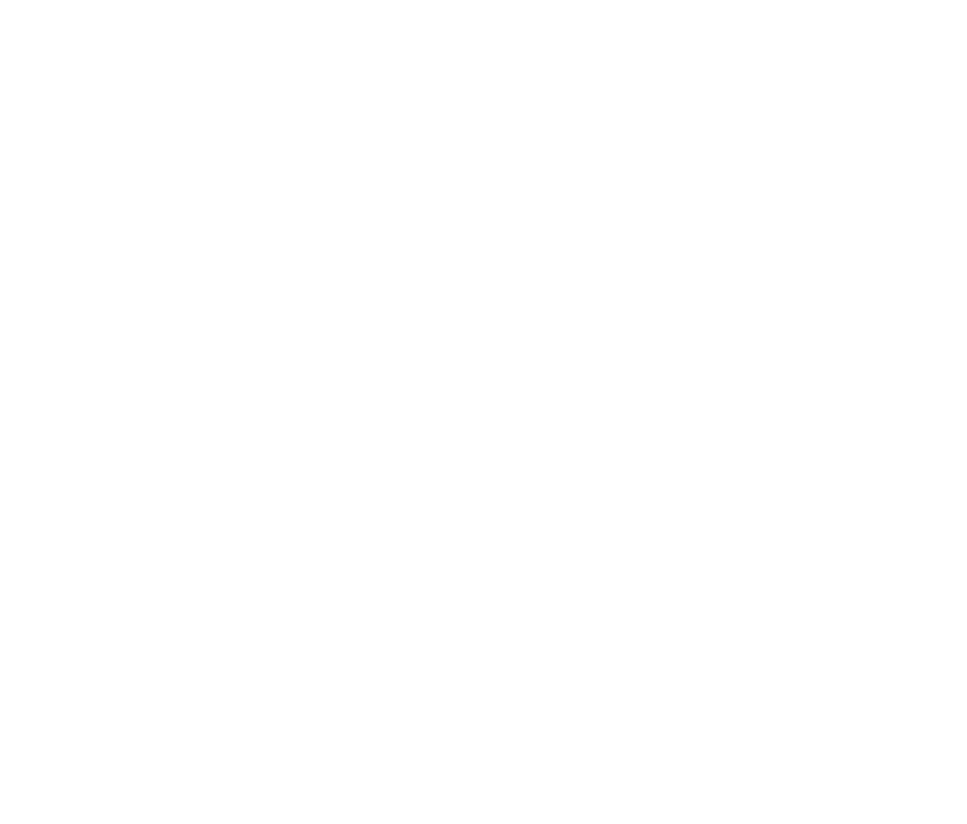
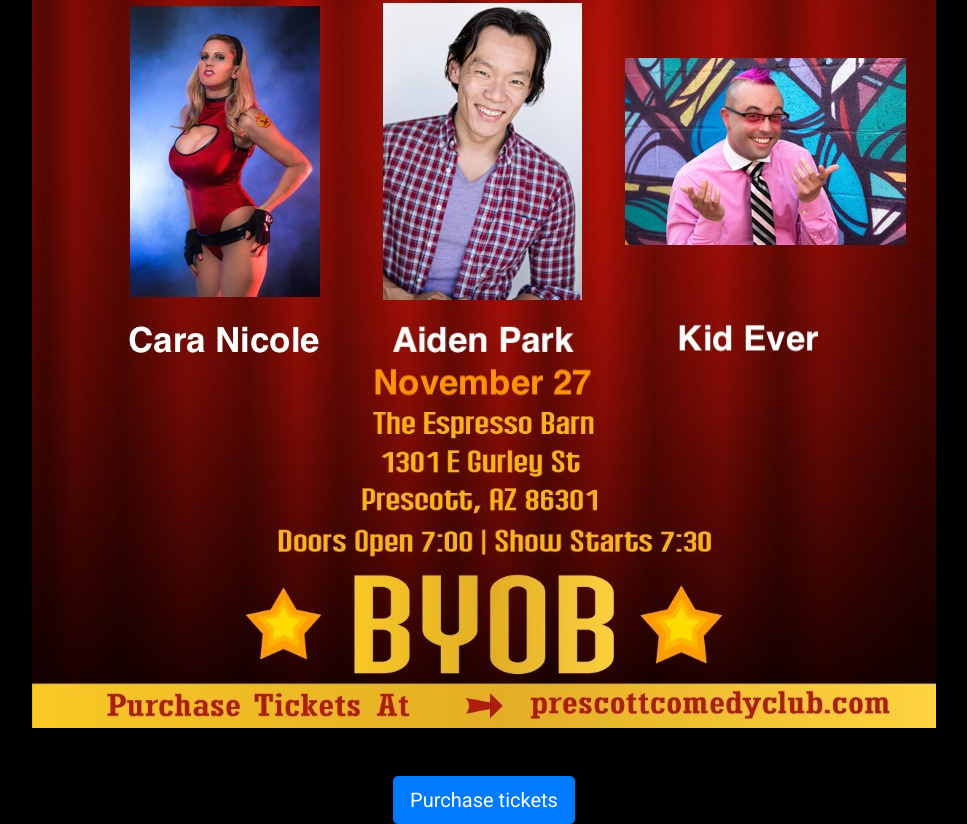
Before and after one commit to sam202020/comedy-v2, an Angular app: page / in a window 1280 px wide. Shown: the part 3334-4158 px from the top of the page, without its empty margins (156-1123 px from the left). Before the commit the page ends 2734 px from the top, so only its background shows below. Built offline with nearby package versions, Linux system fonts and the light colour scheme.

Commit message:
add 11-27 flyer

```diff
--- a/src/app/home/home.component.html
+++ b/src/app/home/home.component.html
@@ -20,14 +20,32 @@
   <div class="row">
     <div class="col-sm-12 text-center mt-5"><h1>Upcoming Shows:</h1></div>
   </div>
-   <div class="row">
+  <div class="row">
     <div class="col-sm-12 text-center mt-5">
       <img class="img-fluid" src="/assets/images/flyer-11-20.JPG" alt="flyer" />
     </div>
   </div>
   <div class="row">
     <div class="col-sm-12 text-center mt-5">
-      <a [routerLink]="['/tickets', '11-20']" routerLinkActive="active"><button type="button" class="btn btn-primary btn-lg">Purchase tickets</button></a>
+      <a [routerLink]="['/tickets', '11-20']" routerLinkActive="active"
+        ><button type="button" class="btn btn-primary btn-lg">
+          Purchase tickets
+        </button></a
+      >
+    </div>
+  </div>
+  <div class="row">
+    <div class="col-sm-12 text-center mt-5">
+      <img class="img-fluid" src="/assets/images/flyer-11-27.JPG" alt="flyer" />
+    </div>
+  </div>
+  <div class="row">
+    <div class="col-sm-12 text-center mt-5">
+      <a [routerLink]="['/tickets', '11-27']" routerLinkActive="active"
+        ><button type="button" class="btn btn-primary btn-lg">
+          Purchase tickets
+        </button></a
+      >
     </div>
   </div>
 </div>
```
Also changed, not shown: src/assets/images/flyer-11-27.JPG (added).
